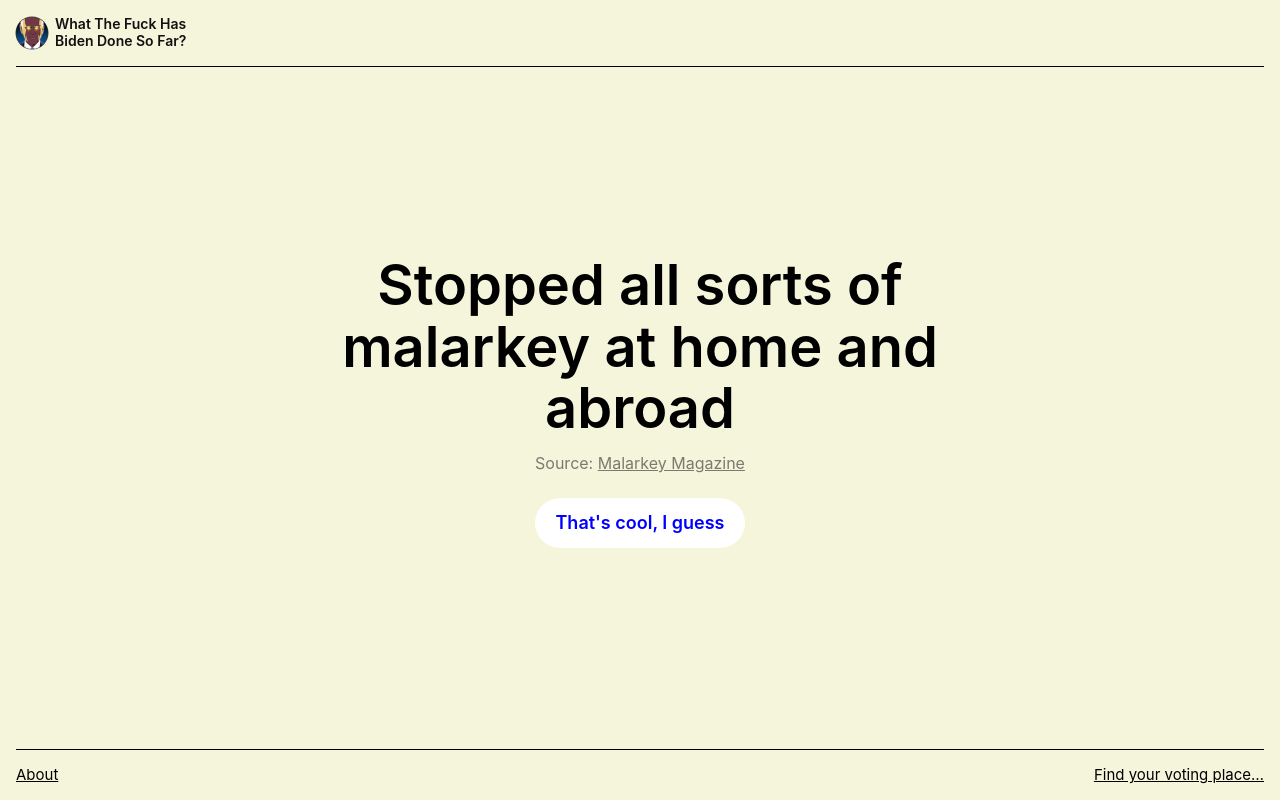
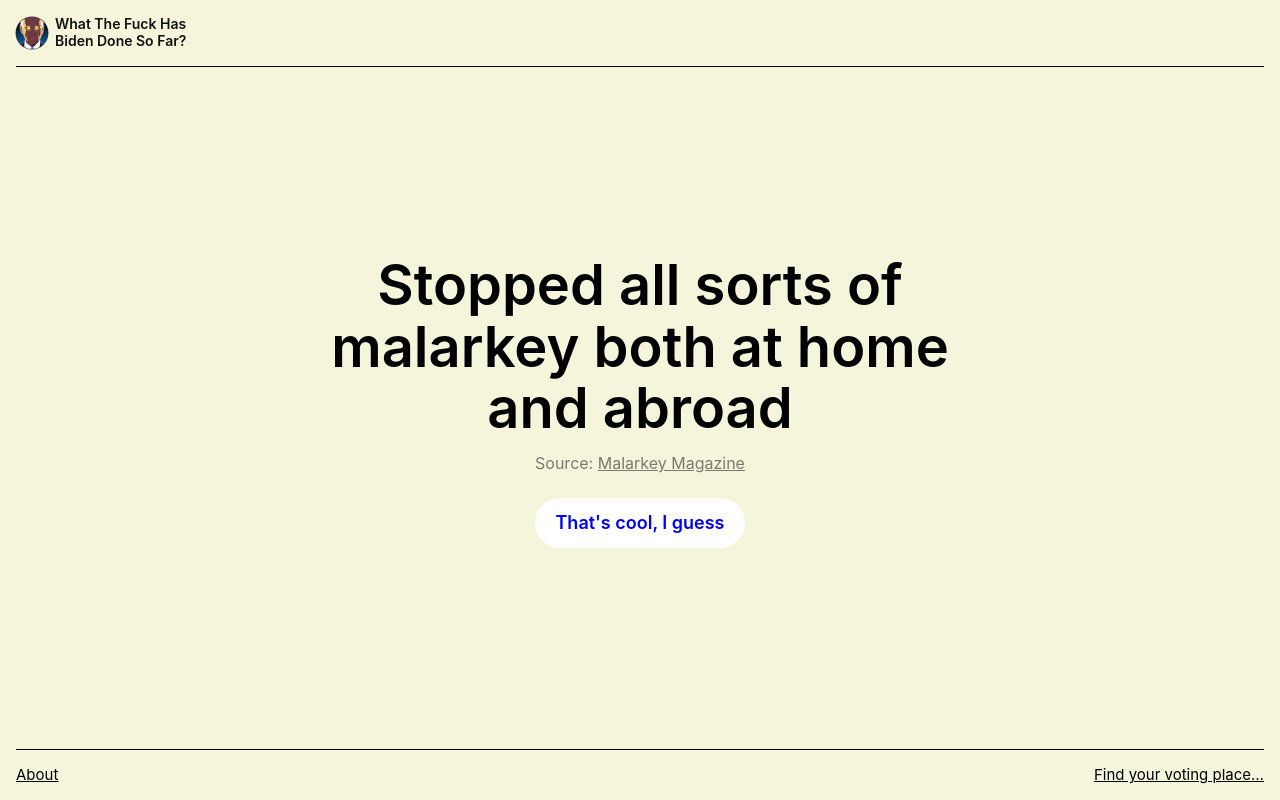
Before and after one commit to rxb/wtf-done, a Next.js app: page / in a window 1280 px wide. Built offline with nearby package versions, Linux system fonts and the light colour scheme.

Commit message:
stylings

```diff
--- a/wtfconfig.js
+++ b/wtfconfig.js
@@ -1,6 +1,6 @@
 export const things = [
    {
-     title: "Stopped all sorts of malarkey at home and abroad",
+     title: "Stopped all sorts of malarkey both at home and abroad",
      sourceUrl: "http://malarkey.com",
      sourceName: "Malarkey Magazine"
    },
```
